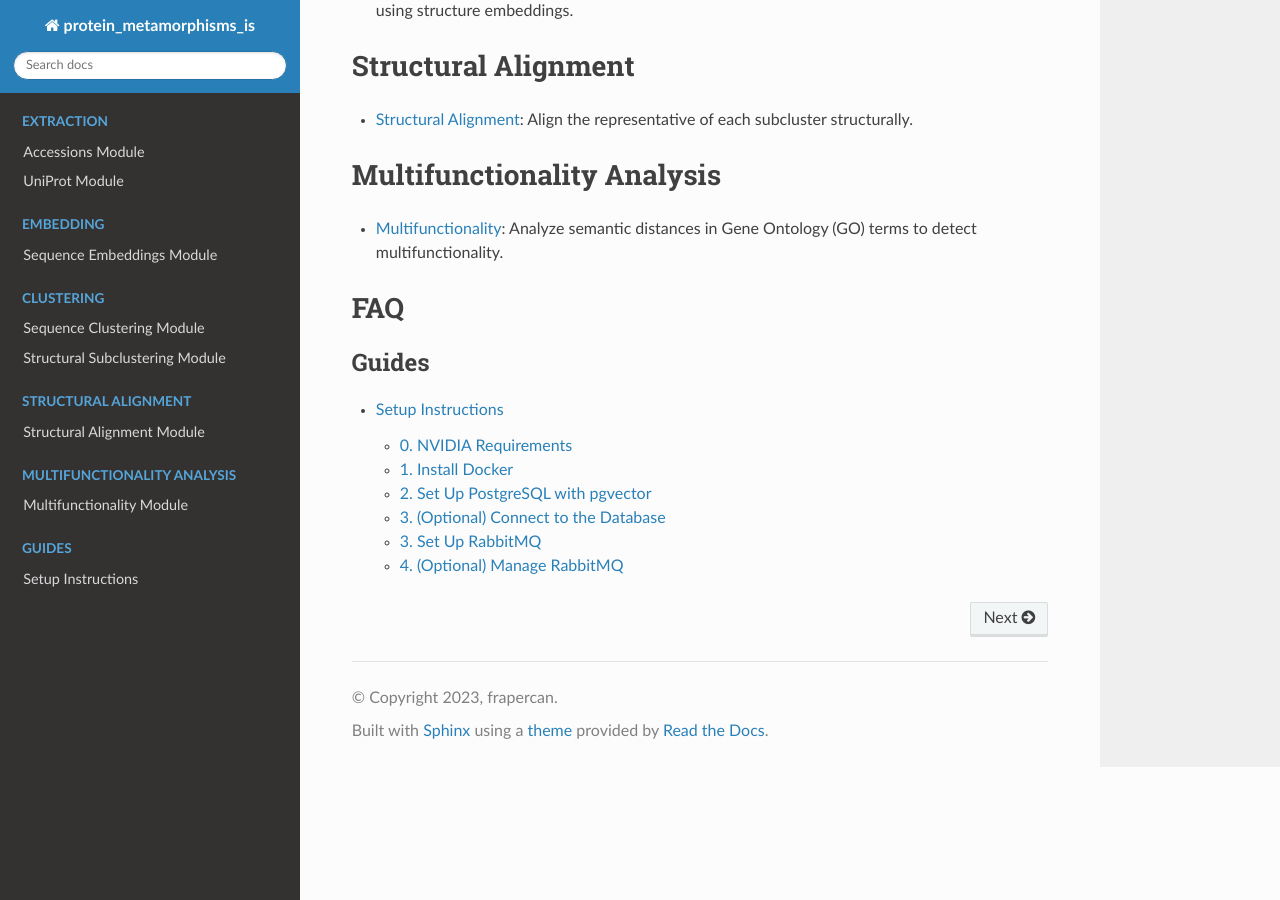
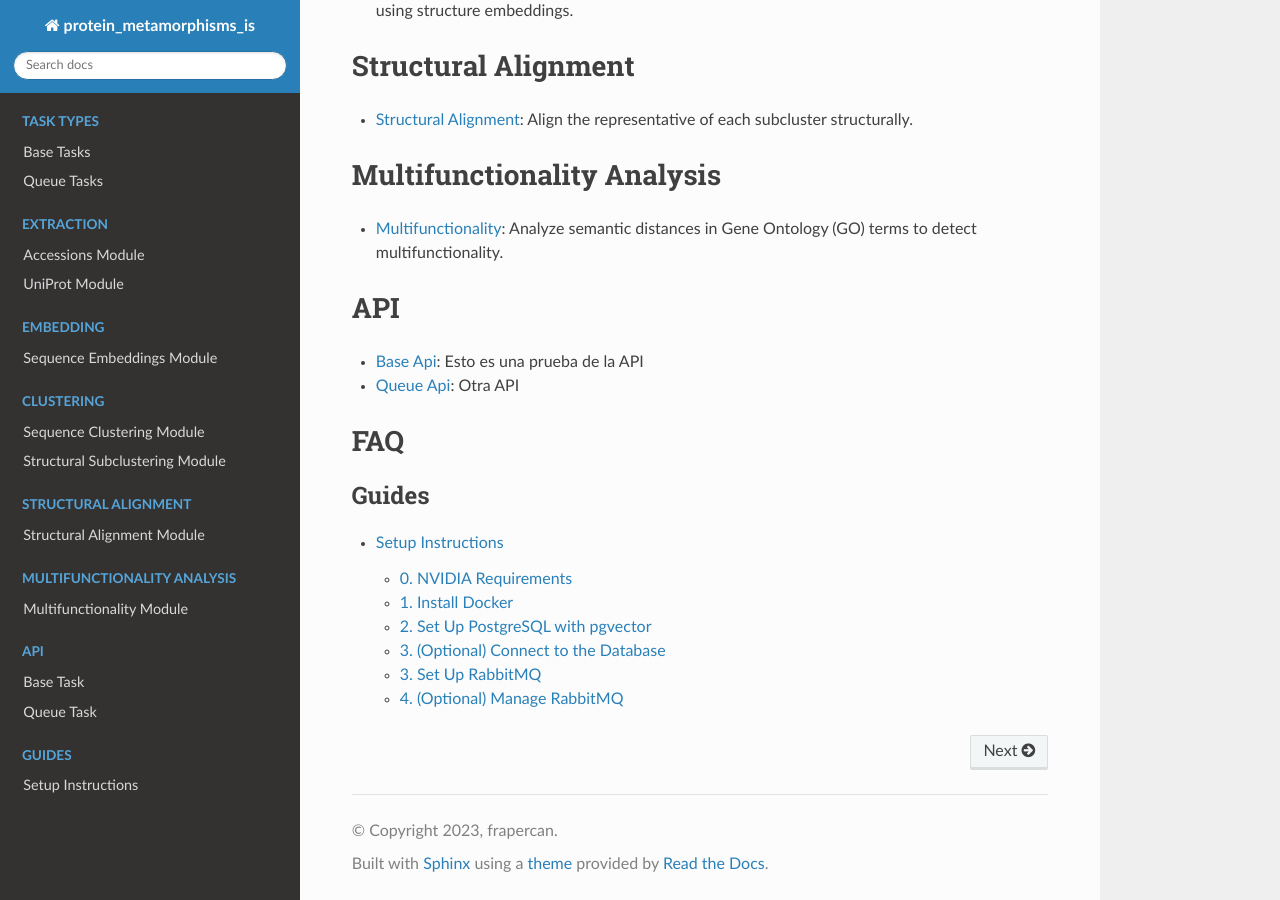
Before and after one commit to CBBIO/protein-metamorphisms-is, a Sphinx documentation site: the page built from docs/source/index.rst, in a window 1280 px wide and 900 px high, scrolled down 1487 px. Built offline with Sphinx 7.4.7 and the Read the Docs theme 3.1.0, drawn with Linux system fonts in a browser that asks for light colours.

Commit message:
Adding Queue task general doc and API structure docs

```diff
--- a/docs/source/index.rst
+++ b/docs/source/index.rst
@@ -108,6 +108,20 @@ Multifunctionality Analysis
 - `Multifunctionality <operation/functional/multifunctionality.html>`_: Analyze semantic distances in Gene Ontology (GO) terms to detect multifunctionality.
 
 
+API
+======
+.. toctree::
+   :maxdepth: 2
+   :caption: API
+   :hidden:
+
+   tasks/base_api
+   tasks/queue_api
+
+- `Base Api <tasks/base_api.html>`_: Esto es una prueba de la API
+- `Queue Api <tasks/queue_api.html>`_: Otra API
+
+
 FAQ
 ===============
 .. toctree::
--- /dev/null
+++ b/docs/source/tasks/base_api.rst
@@ -0,0 +1,6 @@
+Base Task
+===========
+
+.. autoclass:: protein_metamorphisms_is.tasks.base.BaseTaskInitializer
+    :members:
+    :show-inheritance:
--- /dev/null
+++ b/docs/source/tasks/queue_api.rst
@@ -0,0 +1,6 @@
+Queue Task
+===========
+
+.. autoclass:: protein_metamorphisms_is.tasks.queue.QueueTaskInitializer
+    :members:
+    :show-inheritance:
```
Also changed, not shown: docs/source/tasks/base.rst (+46 -3 lines), docs/source/tasks/queue.rst (+46 -3 lines), 1 other file.
